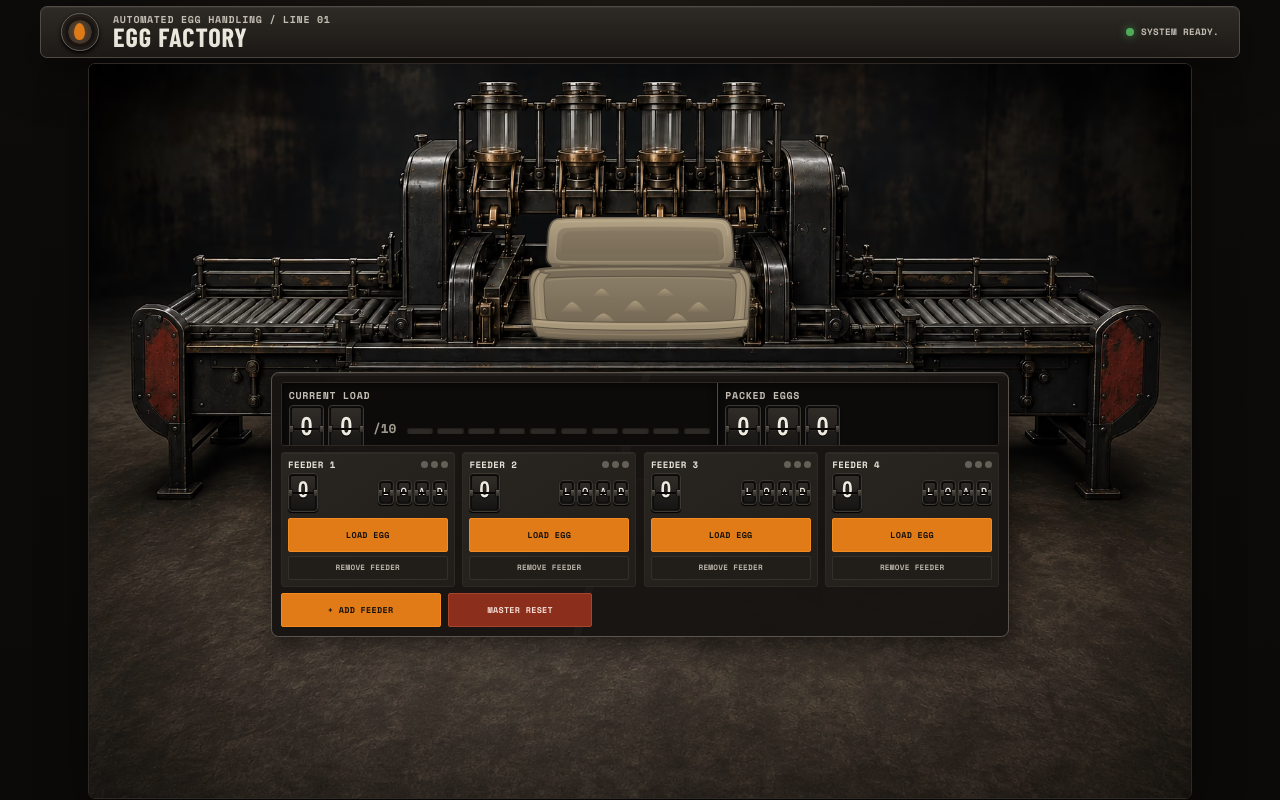
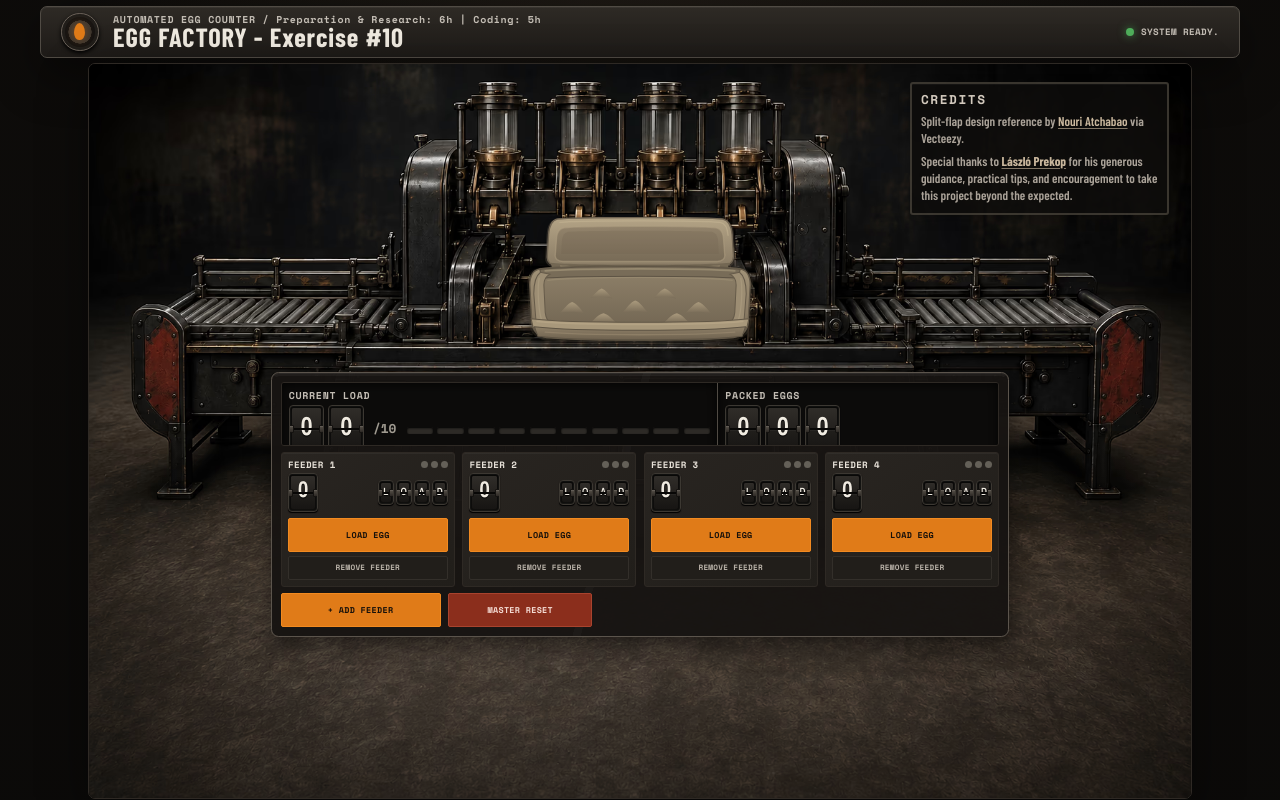
Before and after one commit to paufer2337/egg-factory, a React (Vite) app: page / in a window 1280 px wide. Built offline with nearby package versions, Linux system fonts and the light colour scheme; a web font is replaced by a local one.

Commit message:
fix: resize credits panel to avoid machine overlap and add special thanks acknowledgement

```diff
--- a/src/App.css
+++ b/src/App.css
@@ -108,6 +108,59 @@ h1 {
   border-radius: var(--radius-md);
   background: #0b0a09;
   box-shadow: var(--shadow-panel);
+}
+
+.credits-panel {
+  position: absolute;
+  z-index: 8;
+  top: 2.5%;
+  right: 2%;
+  width: 23.5%;
+  min-width: 0;
+  padding: clamp(0.4rem, 0.7vw, 0.6rem);
+  border: 2px solid rgb(147 134 117 / 34%);
+  border-radius: 3px;
+  color: #aaa298;
+  background: rgb(14 13 12 / 82%);
+  box-shadow: inset 0 1px rgb(255 255 255 / 3%), 0 4px 12px rgb(0 0 0 / 24%);
+  font: 600 clamp(0.75rem, 1vw, 0.8125rem)/1.35 var(--font-heading);
+}
+
+.credits-panel h2 {
+  margin-block-end: 0.3rem;
+  color: #d2c9bd;
+  font: 700 clamp(0.75rem, 1vw, 0.875rem)/1.15 var(--font-mono);
+  letter-spacing: 0.12em;
+}
+
+.credits-panel p {
+  margin-block-end: 0.35rem;
+}
+
+.credits-panel p:last-child {
+  margin-block-end: 0;
+}
+
+.credits-panel strong {
+  font-weight: 700;
+}
+
+.credits-panel a {
+  color: #c9b79d;
+  text-decoration-color: rgb(201 183 157 / 62%);
+  text-decoration-thickness: 1px;
+  text-underline-offset: 0.16em;
+}
+
+.credits-panel a:hover {
+  color: #e0a35b;
+  text-decoration-color: currentColor;
+}
+
+.credits-panel a:focus-visible {
+  border-radius: 2px;
+  outline: 2px solid var(--color-amber);
+  outline-offset: 2px;
 }
 
 .machine-section {
@@ -770,6 +823,16 @@ h1 {
     aspect-ratio: 3 / 2;
   }
 
+  .credits-panel {
+    position: relative;
+    inset: auto;
+    width: auto;
+    padding: 0.8rem;
+    border-inline: 0;
+    border-radius: 0;
+    font-size: 1rem;
+  }
+
   .empty-rack-message {
     top: auto;
     bottom: 0.5rem;
--- a/src/App.tsx
+++ b/src/App.tsx
@@ -119,8 +119,8 @@ function App() {
         <div className="app-header__identity">
           <span className="brand-mark" aria-hidden="true"><span /></span>
           <div>
-            <div className="eyebrow">AUTOMATED EGG HANDLING / LINE 01</div>
-            <h1>EGG FACTORY</h1>
+            <div className="eyebrow">AUTOMATED EGG COUNTER / Preparation & Research: 6h | Coding: 5h</div>
+            <h1>EGG FACTORY - Exercise #10</h1>
           </div>
         </div>
         <SystemMessage phase={phase} />
@@ -128,6 +128,26 @@ function App() {
 
       <div className="machine-stage">
         <MachineVisual counters={counters} total={total} phase={phase} />
+
+        <aside className="credits-panel" aria-labelledby="credits-heading">
+          <h2 id="credits-heading">CREDITS</h2>
+          <p>
+            Split-flap design reference by{' '}
+            <a href="https://www.vecteezy.com/vector-art/96804-free-countdown-timer-vector" target="_blank" rel="noopener noreferrer">
+              Nouri Atchabao
+            </a>{' '}
+            via Vecteezy.
+          </p>
+          <p>
+            Special thanks to{' '}
+            <strong>
+              <a href="https://github.com/laszloprekop" target="_blank" rel="noopener noreferrer">
+                László Prekop
+              </a>
+            </strong>{' '}
+            for his generous guidance, practical tips, and encouragement to take this project beyond the expected.
+          </p>
+        </aside>
 
         <section className="control-console" aria-labelledby="dashboard-heading">
           <h2 id="dashboard-heading" className="sr-only">Operator panel</h2>
```
Also changed, not shown: 2 other files (tests, documents, lock files or other folders).
